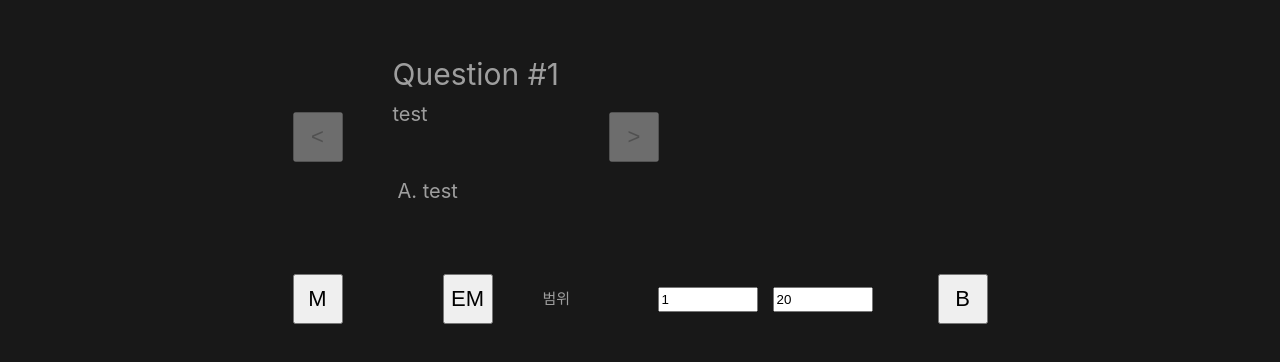
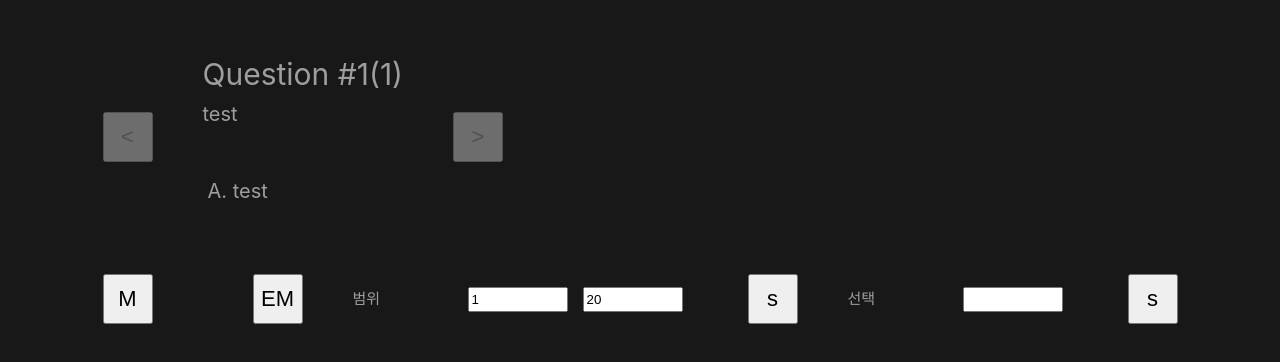
Before and after one commit to JaewonDH/dop_question, a Vue app: page / in a window 1280 px wide. Shown: the part 188-550 px from the top of the page. Built offline with nearby package versions, Linux system fonts and the light colour scheme.

Commit message:
fix: 문제별로 선택 기능 추가

```diff
--- a/src/views/DOCPC02.vue
+++ b/src/views/DOCPC02.vue
@@ -6,7 +6,7 @@
       </div>
       <div>
         <h2 translate="no">
-          {{ questionNumber }}
+          {{ `${questionNumber}(${orgNumber})` }}
           {{ unknown ? " ??" : "" }}
         </h2>
         <p class="question" v-html="question"></p>
@@ -26,14 +26,19 @@
     </div>
     <div class="option">
       <div class="button mix-button">
-        <button translate="no" @click="onMix()">M</button>
-        <button translate="no" @click="onExampleMix()">EM</button>
+        <button translate="no" @click="onMix">M</button>
+        <button translate="no" @click="onExampleMix">EM</button>
       </div>
       <div class="input-container">
         <div class="label">범위</div>
         <input type="number" v-model="startNumber" />
         <input type="number" v-model="endNumber" />
-        <button translate="no" @click="onBoundary()">B</button>
+        <button translate="no" @click="onBoundary">s</button>
+      </div>
+      <div class="input-container">
+        <div class="label">선택</div>
+        <input type="text" v-model="selectedStr" />
+        <button translate="no" @click="selectedQuestions">s</button>
       </div>
     </div>
   </main>
@@ -52,18 +57,19 @@ const examples = ref([]);
 const unknown = ref("");
 const startNumber = ref(1);
 const endNumber = ref(20);
+const selectedStr = ref("");
 let answers = [];
 const questionIndex = ref(0);
-
+const orgNumber = ref(0);
 const shuffle = (examples) => {
-  // let array = _.shuffle(examples);
-  let array = _.cloneDeep(examples);
-  for (let index = array.length - 1; index > 0; index--) {
-    const randomPosition = Math.floor(Math.random() * (index + 1));
-    const temporary = array[index];
-    array[index] = array[randomPosition];
-    array[randomPosition] = temporary;
-  }
+  let array = _.shuffle(examples);
+  // let array = _.cloneDeep(examples);
+  // for (let index = array.length - 1; index > 0; index--) {
+  //   const randomPosition = Math.floor(Math.random() * (index + 1));
+  //   const temporary = array[index];
+  //   array[index] = array[randomPosition];
+  //   array[randomPosition] = temporary;
+  // }
   return array;
 };
 
@@ -78,7 +84,7 @@ const getEquals = (orgList, destList) => {
 
 const setQuestion = (dump) => {
   question.value = dump.question;
-
+  orgNumber.value = dump.number;
   unknown.value = dump.unknown;
 
   const answersIndexList = dump.answers.map((o) => {
@@ -147,25 +153,39 @@ const getBoundaryDumps = () => {
   });
 };
 
-const onBoundary = () => {
-  dumps = getBoundaryDumps();
-  console.log("dumps :>> ", dumps);
+const initQuestion = () => {
   questionIndex.value = 0;
   setQuestion(dumps[questionIndex.value]);
 };
 
+const onBoundary = () => {
+  dumps = getBoundaryDumps();
+  console.log("dumps :>> ", dumps);
+  initQuestion();
+};
+
 const onMix = () => {
   dumps = shuffle(getBoundaryDumps());
-  questionIndex.value = 0;
-  setQuestion(dumps[questionIndex.value]);
+  initQuestion();
 };
 
 const onExampleMix = () => {
   setQuestion(dumps[questionIndex.value]);
 };
 
-dumps = getBoundaryDumps();
-setQuestion(dumps[questionIndex.value]);
+const selectedQuestions = () => {
+  const list = selectedStr.value.split(",");
+  console.log("list :>> ", list);
+  dumps = orgDumps.filter((o) => {
+    const find = list.find((n) => o.number === +n);
+    console.log("find :>> ", find);
+    return find !== undefined;
+  });
+  console.log("dumps :>> ", dumps);
+  initQuestion();
+};
+
+onBoundary();
 </script>
 
 <style scoped>
```
